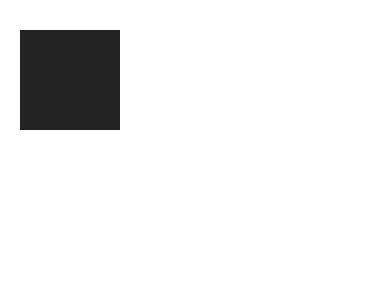
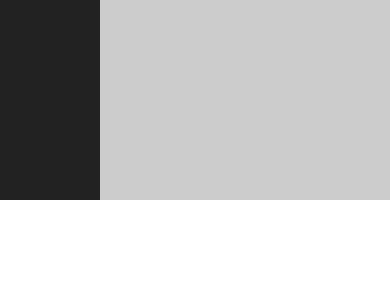
Before and after one commit to hixb/ReactNativeDemo, a React Native app: screen / in a window 390 px wide. Shown: the top 300 px of the page. Built offline with nearby package versions, Linux system fonts and the light colour scheme.

Commit message:
style: layout information callback

```diff
--- a/src/components/ViewDemo.js
+++ b/src/components/ViewDemo.js
@@ -1,10 +1,23 @@
-import React from 'react';
+import React, {useEffect, useState} from 'react';
 import {View, StyleSheet} from 'react-native';
 
 export default () => {
+  const [height, setHeight] = useState(100);
+
+  useEffect(() => {
+    setTimeout(() => {
+      setHeight(200);
+    }, 2000);
+  }, []);
+
   return (
     <View style={styles.root}>
-      <View style={[styles.subView]} />
+      <View
+        style={[styles.subView, {height}]}
+        onLayout={e => {
+          console.log('subView onLayout', e.nativeEvent.layout.height);
+        }}
+      />
     </View>
   );
 };
@@ -15,14 +28,9 @@ const styles = StyleSheet.create({
     backgroundColor: '#ccc',
     height: '100%',
     width: '100%',
-    alignItems: 'center',
   },
   subView: {
     width: 100,
-    height: 100,
     backgroundColor: '#222',
-    position: 'absolute',
-    top: 30,
-    left: 20,
   },
 });
```
